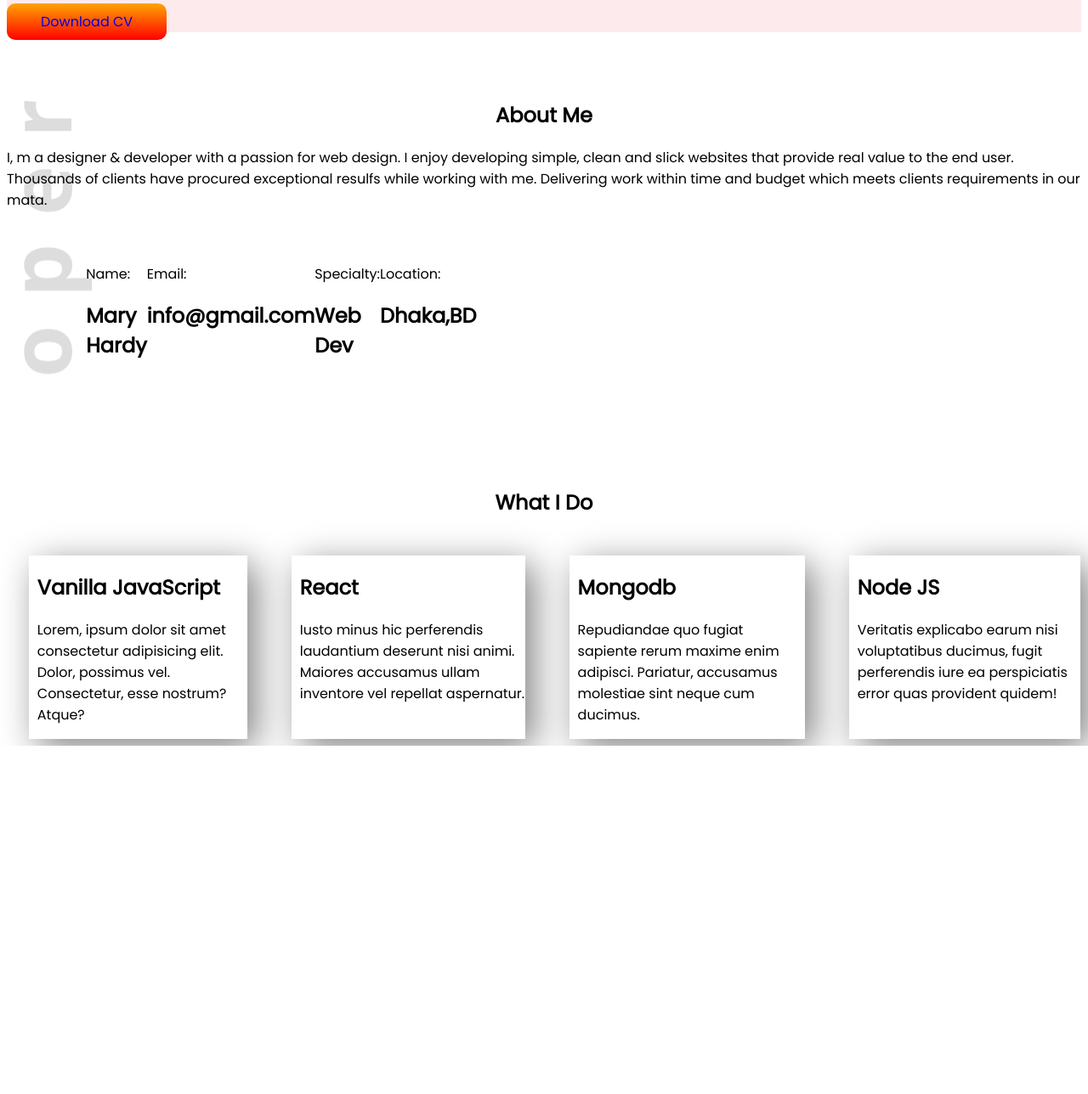
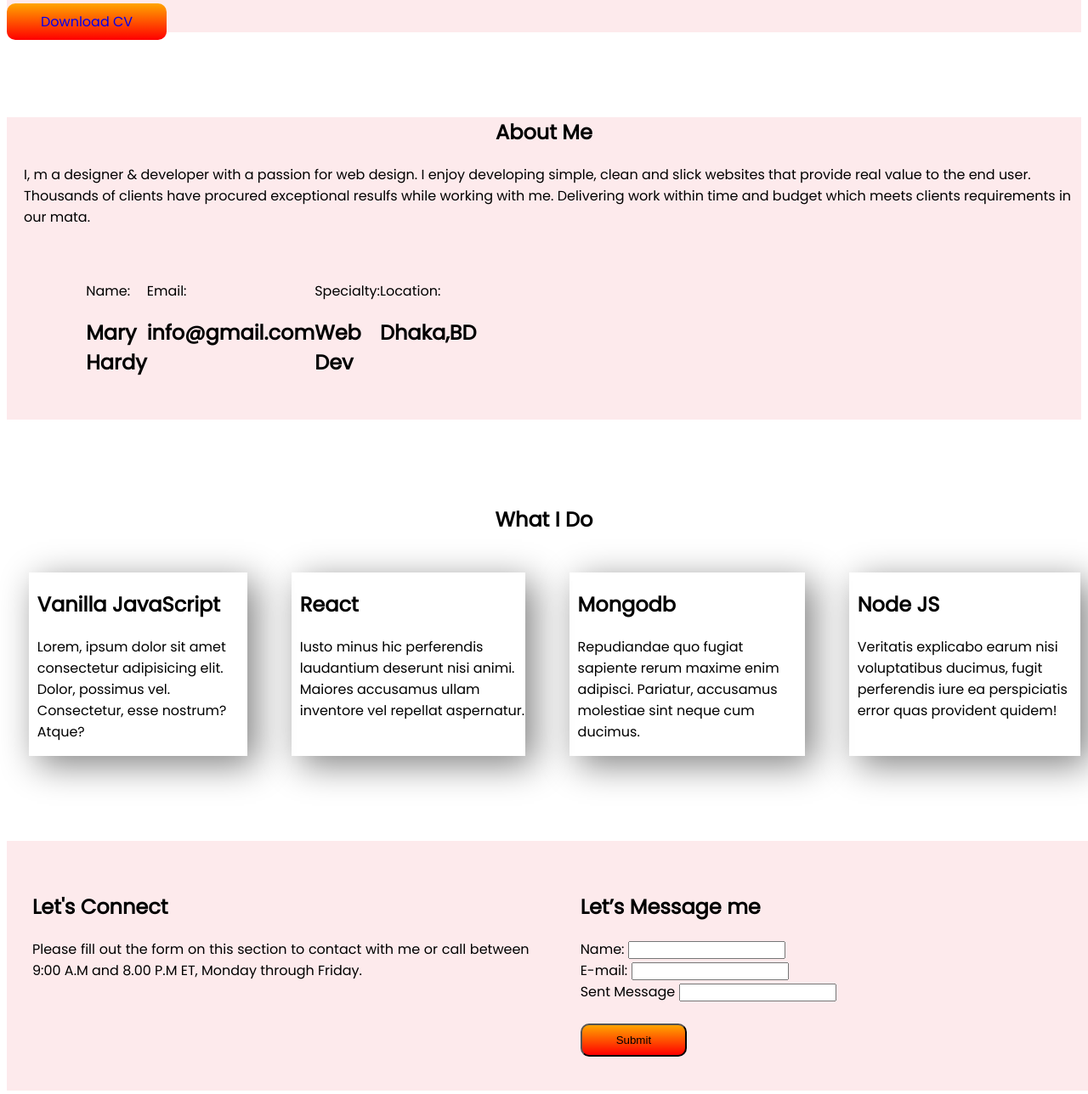
Before and after one commit to Ovik-Rakesh/Protfolio-Practise, a plain HTML site: page index.html in a window 1280 px wide. Shown: the part 213-1501 px from the top of the page at 85% size. Before the commit the page ends 1091 px from the top, so only its background shows below. Drawn offline with Linux system fonts and the light colour scheme.

Commit message:
Medium stand

```diff
--- a/Style.CSS
+++ b/Style.CSS
@@ -20,6 +20,7 @@ body {
 
 .header {
     background-image: url(Shape/Frame\ 58.jpg);
+    background-repeat: no-repeat;
     margin-bottom: 80px;
 }
 
@@ -36,7 +37,7 @@ body {
 }
 
 .Infu-information {
-    background-image: url(developer.png);
+    background-image: url(Shape/Frame\ 58.jpg);
     background-repeat: no-repeat;
     margin-bottom: 100px;
 
@@ -53,3 +54,22 @@ body {
     margin-right: 2%;
     padding-left: 10px;
 }
+
+.para {
+    text-align: justify;
+    margin-left: 20px;
+    margin-right: 20px;
+    padding: 40px 10px;
+    width: 50%;
+}
+
+.last-part {
+    background-image: url(Shape/Frame\ 58.jpg);
+    background-repeat: no-repeat;
+    margin-top: 100px;
+    margin-bottom: 100px;
+}
+
+.justify {
+    padding-left: 20px;
+}
--- a/index.html
+++ b/index.html
@@ -16,13 +16,15 @@
         <h1 id="h1">Mary</h1>
         <h2>Hi, I am</h2>
         <h1>Mardy Hardey</h1>
-        <p>Shot what able cold new see hold.Friendly as an betrayed formerly he. Morning because as to society behaved
+        <p class="justify">Shot what able cold new see hold.Friendly as an betrayed formerly he. Morning because as to
+            society behaved
             moments.</p>
         <a class="link" href="https://bdgovtjobs.com/ongoing-to-govt-job-circular/" target="_blank">Download CV</a>
     </section>
-    <section class="Infu-information">
+    <section class="Infu-information last-part">
         <h1 class="center">About Me</h1>
-        <p>I, m a designer & developer with a passion for web design. I enjoy developing simple, clean and slick
+        <p class="justify">I, m a designer & developer with a passion for web design. I enjoy developing simple, clean
+            and slick
             websites that provide real value to the end user. Thousands of clients have procured exceptional resulfs
             while working with me. Delivering work within time and budget which meets clients requirements in our mata.
         </p>
@@ -71,6 +73,28 @@
             </div>
         </div>
     </section>
+    <section class="flex last-part">
+        <div class="para">
+            <h1>Let's Connect</h1>
+            <p>Please fill out the form on this section to contact with me or call between 9:00 A.M and 8.00
+                P.M ET,
+                Monday through Friday.</p>
+        </div>
+        <div class="para">
+            <h1>Let’s Message me</h1>
+            <form>
+                <label>Name:</label>
+                <input type="text" name="name" value=""><br>
+                <label>E-mail:</label>
+                <input type="email" name="emailaddress"><br>
+                <label>Sent Message</label>
+                <input type="message" height="1000px" width="1000px"><br><br>
+                <input type="submit" class="link">
+
+            </form>
+
+        </div>
+    </section>
 </body>
 
 </html>
```
